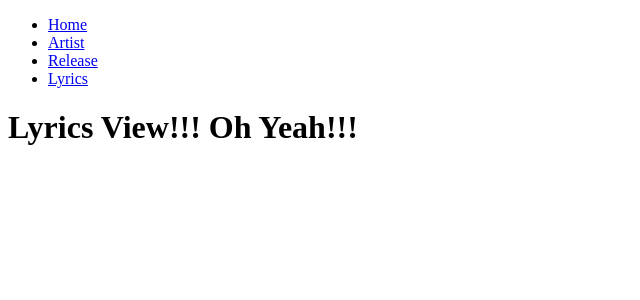
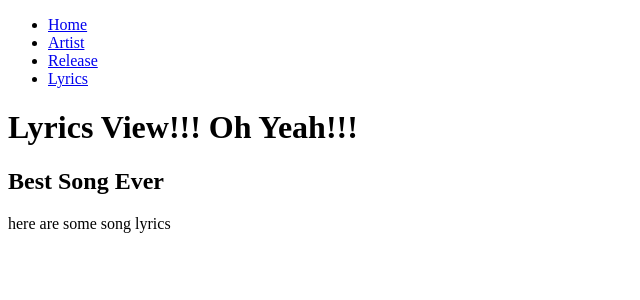
Before and after one commit to neural-network-blah/artist-search, a React app: page /lyrics in a window 1280 px wide. Shown: the top 300 px of the page, without its empty margins (0-640 px from the left). Built offline with nearby package versions, Linux system fonts and the light colour scheme.

Commit message:
bring in sing title to lyrics container

```diff
--- a/src/containers/LyricsView.js
+++ b/src/containers/LyricsView.js
@@ -1,9 +1,18 @@
 import React, { Component } from 'react';
+import SongTitle from '../components/SongTitle';
+
+const title = 'Best Song Ever';
+const lyrics = 'here are some song lyrics'
+
 
 export default class LyricsView extends Component{
+
   render(){
     return(
-      <h1>Lyrics View!!! Oh Yeah!!!</h1>
+      <>
+        <h1>Lyrics View!!! Oh Yeah!!!</h1>
+        <SongTitle title={title} lyrics={lyrics} />
+      </>
     );
   }
 }
```
